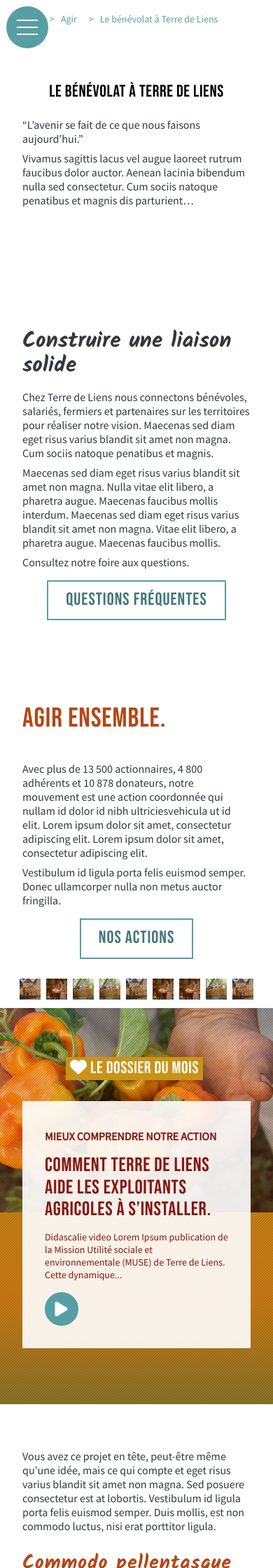
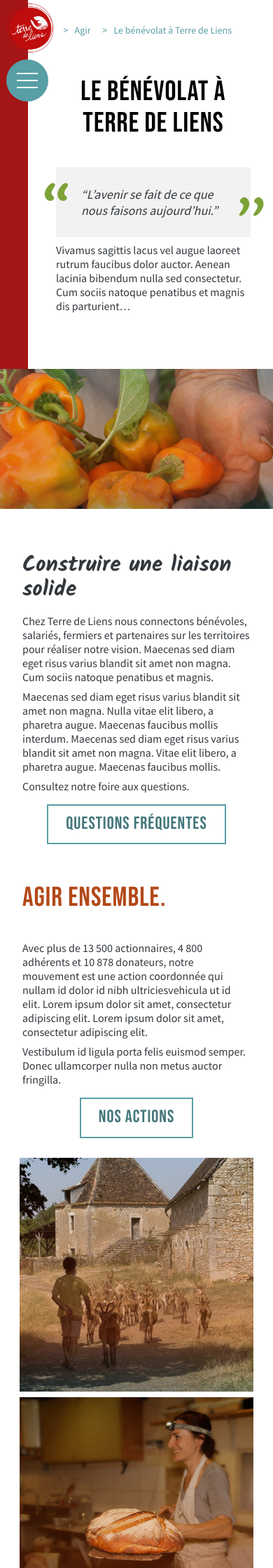
Before and after one commit to MagNadAnn/TdLUImockups, a PHP site: page /content.html in a window 390 px wide. Shown: the top 2240 px of the page at 70% size. Run offline with PHP 8.4, Linux system fonts and the light colour scheme; some libraries are stand-ins or nearby versions.

Commit message:
set up page-header mobile

```diff
--- a/content.html
+++ b/content.html
@@ -21,6 +21,10 @@
     <div class="site__wrap">
 
         <nav class="main-nav__wrap">
+
+            <a href="#" class="main-nav__logo small-screens">
+                <img class="vignette__image" src="img/logo_TdL_cartouche_blanc-rouge_500.png" />
+            </a>
 
             <input type="checkbox" id="main-nav__toggler" />
             <div id="main-nav__hamburger" class="button-primary">
@@ -302,16 +306,15 @@
                 <div class="chimney">
                     <div class="hero_header-site__container section__container text_on-photo">
                         <div class="hero_header-site__content">
-                            <div class="hero_header-site__logo">
+                            <a href="#" class="hero_header-site__logo">
                                 <img src="img/logo_TdL_cartouche_blanc-rouge_500.png" />
-                            </div>
+                            </a>
 
                             <p class="hero_header-site__title">Centre de ressources</p>
 
                             <p class="hero_header-site__baseline">Comprendre les enjeux de l'agriculture de demain
                             </p>
 
-                            <p class="hero_header-site__argument">Fiable / Exhaustif / Gratuit</p>
                         </div>
 
                         <form class="form__wrap hero_header-site__search-form search-form">
@@ -354,8 +357,9 @@
 
             </section>
 
-            <section class="fw-section">
+            <section class="fw-section page-header">
                 <div class="chimney">
+                    <div class="section__container page-header__container">
                         <ul class="list breadcrumb">
                             <li class="breadcrumb__item">
                                 <a href="#" class="breadcrumb__link"><i class="fas fa-home"></i></a>
@@ -367,18 +371,10 @@
                                 <a href="#" class="breadcrumb__link">Le bénévolat à Terre de Liens</a>
                             </li>
                         </ul>
-                </div>
-            </section>
-
-            <section class="fw-section">
-
-            </section>
-
-            <section class="fw-section">
-                <div class="chimney">
-                    <div class="section__container">
-                        <h1 class="section__title">Le bénévolat à Terre de Liens</h1>
+                        <h1 class="page-title">Le bénévolat à Terre de Liens</h1>
+                        <blockquote>
                             <p>“L’avenir se fait de ce que nous faisons aujourd’hui.”</p>
+                        </blockquote>
                         <p>Vivamus sagittis lacus vel augue laoreet rutrum faucibus dolor
                             auctor. Aenean lacinia bibendum nulla sed consectetur. Cum
                             sociis natoque penatibus et magnis dis parturient…</p>
@@ -395,7 +391,6 @@
             <section class="fw-section">
                 <div class="chimney">
                     <div class="section__container">
-                        <div>
                         <h3>Construire une liaison solide</h3>
                         <p>Chez Terre de Liens nous connectons bénévoles, salariés, fermiers et
                             partenaires sur les territoires pour réaliser notre vision. Maecenas sed
@@ -408,22 +403,23 @@
                             Maecenas sed diam eget risus varius blandit sit amet non magna.
                             Vitae elit libero, a pharetra augue. Maecenas faucibus mollis.
                         </p>
-                        </div>
+
                         <p>Consultez notre foire aux questions.</p>
                         <p class="button__wrap text_center">
                             <a href="#" class="button secundary">
                                 <span class="button__label">Questions fréquentes</span>
                             </a>
                         </p>
-                    </div>
                         <div class="columns">
                             <div class="column column_1-4">
-                            <h2>Agir ensemble.</h2>
-                            <p>Avec plus de 13 500 actionnaires, 4 800 adhérents et 10 878 donateurs, notre mouvement
+                                <h2 class="section__title text_left">Agir ensemble.</h2>
+                                <p>Avec plus de 13 500 actionnaires, 4 800 adhérents et 10 878 donateurs, notre
+                                    mouvement
                                     est une action coordonnée qui nullam id dolor id nibh ultriciesvehicula ut id elit.
                                     Lorem ipsum dolor sit amet, consectetur adipiscing elit. Lorem ipsum dolor sit amet,
                                     consectetur adipiscing elit.</p>
-                            <p>Vestibulum id ligula porta felis euismod semper. Donec ullamcorper nulla non metus auctor
+                                <p>Vestibulum id ligula porta felis euismod semper. Donec ullamcorper nulla non metus
+                                    auctor
                                     fringilla.</p>
                                 <p class="button__wrap text_center">
                                     <a href="#" class="button secundary">
@@ -479,6 +475,7 @@
                                         </div>
                                     </li>
                                 </ul>
+                            </div>
                         </div>
                     </div>
                 </div>
--- a/home.html
+++ b/home.html
@@ -21,6 +21,10 @@
     <div class="site__wrap">
 
         <nav class="main-nav__wrap">
+
+            <a href="#" class="main-nav__logo small-screens">
+                <img class="vignette__image" src="img/logo_TdL_cartouche_blanc-rouge_500.png" />
+            </a>
 
             <input type="checkbox" id="main-nav__toggler" />
             <div id="main-nav__hamburger" class="button-primary">
--- a/styles/style-list.css
+++ b/styles/style-list.css
@@ -57,6 +57,7 @@
 
 .tuile__list {
     margin: 0 -0.5em;
+    flex-wrap: wrap;
 }
 
 .tuile__list_mono {}
@@ -76,6 +77,10 @@
     margin: 0.5em;
 }
 
+.tuile__list_mono {
+    flex-wrap: nowrap;
+}
+
 @media (min-width: 700px) {
     .tuile__item_1-1 { width: calc(100% * (1 / 1) - 1em); }
     .tuile__item_1-2 { width: calc(100% * (1 / 2) - 1em); }
--- a/styles/style-menu.css
+++ b/styles/style-menu.css
@@ -20,7 +20,7 @@
 
     #main-nav__toggler {
         position: fixed;
-        top: 0.25em;
+        top: 5em;
         left: 0.25em;
         z-index: 51;
         cursor: pointer;
@@ -33,7 +33,7 @@
 
     #main-nav__hamburger {
         position: fixed;
-        top: 0.25em;
+        top: 5em;
         left: 0.25em;
         z-index: 50;
         width: 60px;
@@ -147,6 +147,19 @@
 ------------------------------------------------------------------------------------
 ------------------------------------------------------------------------------------
 */
+
+@media (max-width: 799px) {
+
+    .main-nav__logo {
+        position: fixed;
+        top: 0.25em;
+        left: 0.25em;
+        width: 4.5em;
+        z-index: 51;
+        background-color: transparent !important;
+    }
+
+}
 
 .menu {
     display: flex;
--- a/styles/style-special.css
+++ b/styles/style-special.css
@@ -194,111 +194,6 @@
     background-color: #a41515;
 }
 
-/*
------------------------------
-Mixins text
-*/
-
-.text_little {
-    display:inline-block;
-    font-size: 0.75em;
-}
-
-.text_little_inline {
-    font-size: 0.75em;
-}
-
-.text_center {
-    text-align: center;
-}
-
-.text_color {
-    color: #7da237;
-}
-
-.text_white {
-    color: #ffffff;
-}
-
-.text_on-photo {
-    text-shadow: 0 0 4em #311102,1px 1px 2em #311102,1px 1px 1em #311102,-1px -1px 1px rgba(0,0,0,0.5),1px 1px 1px rgba(0,0,0,0.5);
-    position: relative;
-    z-index: 3;
-}
-
-.text_on-photo,
-.text_on-photo > *{
-    color: #ffffff !important;
-}
-
-/*
------------------------------
-Mixins block
-*/
-
-[class*="block_v"] {
-    position: relative;
-    display: flex;
-    flex-direction: column;
-}
-
-.block_v-center {
-    justify-content: center;
-}
-
-.block_v-bottom {
-    justify-content: flex-end;
-}
-
-@media (min-width: 800px) {
-    .flex-order_1 { order: 1; }
-    .flex-order_2 { order: 2; }
-    .flex-order_3 { order: 3; }
-}
-
-.block_trame > * {
-    position: relative;
-    z-index: 2;
-}
-
-.block_trame::before {
-    content: "";
-    display: block;
-    position: absolute;
-    top: 0;
-    left: 0;
-    width: 100%;
-    height: 100%;
-    z-index: 1;
-    opacity: 0.2;
-    transition: all 0.2s ease-in-out;
-}
-
-.block_trame_rayure.white::before {
-    background: url("./../img/motif_rayure_white.png") repeat;
-    opacity: 0.25;
-}
-
-.block_trame_rayure.black::before{
-    background: url("./../img/motif_rayure_black.png") repeat;
-    opacity: 0.15;
-}
-
-.block_trame_champ.white::before {
-    background: url("./../img/motif_champ_white.png") repeat;
-    opacity: 0.6;
-}
-
-.block_trame_champ.black::before{
-    background: url("./../img/motif_champ_black.png") repeat;
-    opacity: 0.15;
-}
-
-@media (min-width: 499px) {
-    .block_margin-big-screens {
-        padding: 0 10%;
-    }
-}
 
 /*
 -----------------------------
@@ -308,6 +203,7 @@
 .breadcrumb {
     padding: 1em 0;
     font-size: 0.875em;
+    flex-wrap: wrap;
 }
 
 .breadcrumb__item {
@@ -342,6 +238,14 @@
     background-color: transparent;
 }
 
+@media (max-width: 799px) {
+
+    .breadcrumb__item:first-child {
+        display: none;
+    }
+
+}
+
 /*
 ------------------------------------------------------------------------------------
 ------------------------------------------------------------------------------------
@@ -371,6 +275,43 @@
 .section__title {
     text-align: center;
     text-transform: uppercase;
+}
+
+/*
+-----------------------------
+PAGE-HEADER
+*/
+
+.page-title {
+    text-align: center;
+}
+
+@media (min-width: 800px) {
+
+    .page-header__container {
+        padding-top: 0;
+    }
+
+    .page-title {
+        font-size: 4em;
+    }
+
+}
+
+
+@media (max-width: 799px) {
+
+    .page-header__container {
+        padding-top: 1em;
+        padding-left: 2.5em;
+        border-left: solid 2.5em #a41515;
+        margin-left: -2em;
+    }
+
+    .page-title {
+        font-size: 2.5em;
+    }
+
 }
 
 
@@ -460,6 +401,10 @@
 }
 
 @media (max-width: 799px) {
+
+    .hero {
+        min-height: 12.5em;
+    }
 
     .hero > .vignette__wrap > .vignette__image {
         width: 240%;
@@ -551,11 +496,6 @@
     line-height: 1.125em;
     font-weight: normal;
     color: #ffffff;
-}
-
-.hero_header-site__argument {
-    display: none;
-    font-size: 1.25em;
 }
 
 .hero_header-site__search-form {
@@ -774,3 +714,114 @@
         margin-top: -2em;
     }
 }
+
+
+/*
+-----------------------------
+Mixins text
+*/
+
+.text_little {
+    display:inline-block;
+    font-size: 0.75em;
+}
+
+.text_little_inline {
+    font-size: 0.75em;
+}
+
+.text_center {
+    text-align: center;
+}
+
+.text_left {
+    text-align: left;
+}
+
+.text_color {
+    color: #7da237;
+}
+
+.text_white {
+    color: #ffffff;
+}
+
+.text_on-photo {
+    text-shadow: 0 0 4em #311102,1px 1px 2em #311102,1px 1px 1em #311102,-1px -1px 1px rgba(0,0,0,0.5),1px 1px 1px rgba(0,0,0,0.5);
+    position: relative;
+    z-index: 3;
+}
+
+.text_on-photo,
+.text_on-photo > *{
+    color: #ffffff !important;
+}
+
+/*
+-----------------------------
+Mixins block
+*/
+
+[class*="block_v"] {
+    position: relative;
+    display: flex;
+    flex-direction: column;
+}
+
+.block_v-center {
+    justify-content: center;
+}
+
+.block_v-bottom {
+    justify-content: flex-end;
+}
+
+@media (min-width: 800px) {
+    .flex-order_1 { order: 1; }
+    .flex-order_2 { order: 2; }
+    .flex-order_3 { order: 3; }
+}
+
+.block_trame > * {
+    position: relative;
+    z-index: 2;
+}
+
+.block_trame::before {
+    content: "";
+    display: block;
+    position: absolute;
+    top: 0;
+    left: 0;
+    width: 100%;
+    height: 100%;
+    z-index: 1;
+    opacity: 0.2;
+    transition: all 0.2s ease-in-out;
+}
+
+.block_trame_rayure.white::before {
+    background: url("./../img/motif_rayure_white.png") repeat;
+    opacity: 0.25;
+}
+
+.block_trame_rayure.black::before{
+    background: url("./../img/motif_rayure_black.png") repeat;
+    opacity: 0.15;
+}
+
+.block_trame_champ.white::before {
+    background: url("./../img/motif_champ_white.png") repeat;
+    opacity: 0.6;
+}
+
+.block_trame_champ.black::before{
+    background: url("./../img/motif_champ_black.png") repeat;
+    opacity: 0.15;
+}
+
+@media (min-width: 500px) {
+    .block_margin-big-screens {
+        padding: 0 10%;
+    }
+}
```
Lines whose indentation alone changed are shown as unchanged.
